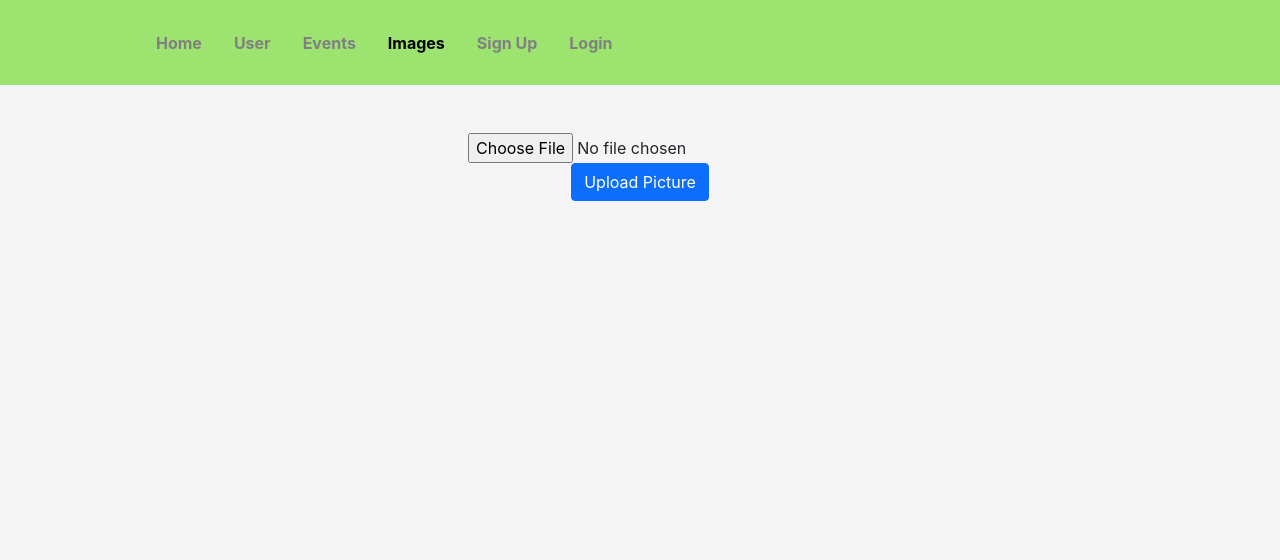
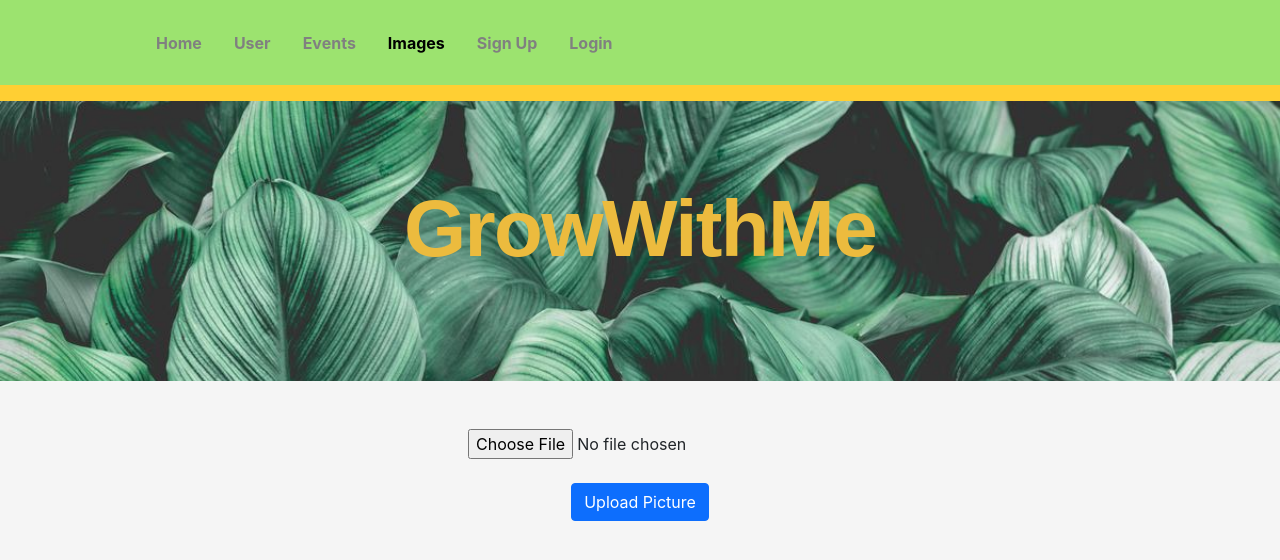
Before and after one commit to hussaino03/hoohacks2022, a React (Create React App) app in the folder client/: page /images in a window 1280 px wide. Shown: the top 560 px of the page. Built offline with nearby package versions, Linux system fonts and the light colour scheme.

Commit message:
Update image.js

```diff
--- a/client/src/pages/navbar/Image.js
+++ b/client/src/pages/navbar/Image.js
@@ -34,7 +34,10 @@ const Image = () => {
 
 
     return (
-
+        <div>
+        <header className='masthead'>
+        <h1 className='masthead-heading'>GrowWithMe</h1>
+      </header>
 
 
         <div className="py-5 d-flex align-items-center justify-content-center">
@@ -43,10 +46,12 @@ const Image = () => {
             <form method="post">
                 <input type="file" id="pic"/>
             </form>
+            <br></br>
             <button type="submit" class="btn btn-primary btn-block" onClick={handlePic}>
                 <span>Upload Picture</span>
             </button>
             </div>
+        </div>
         </div>
 
 
```
